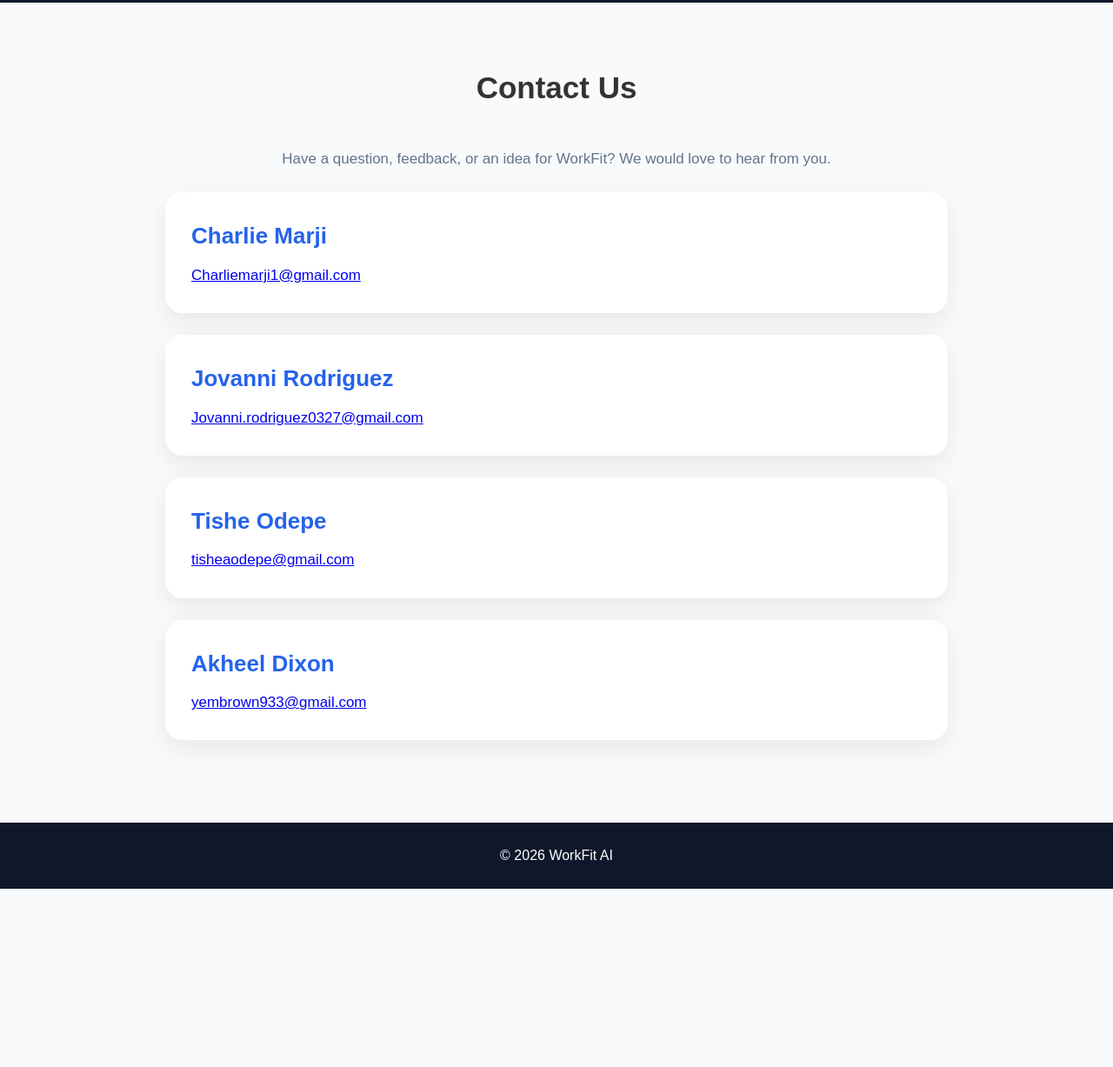
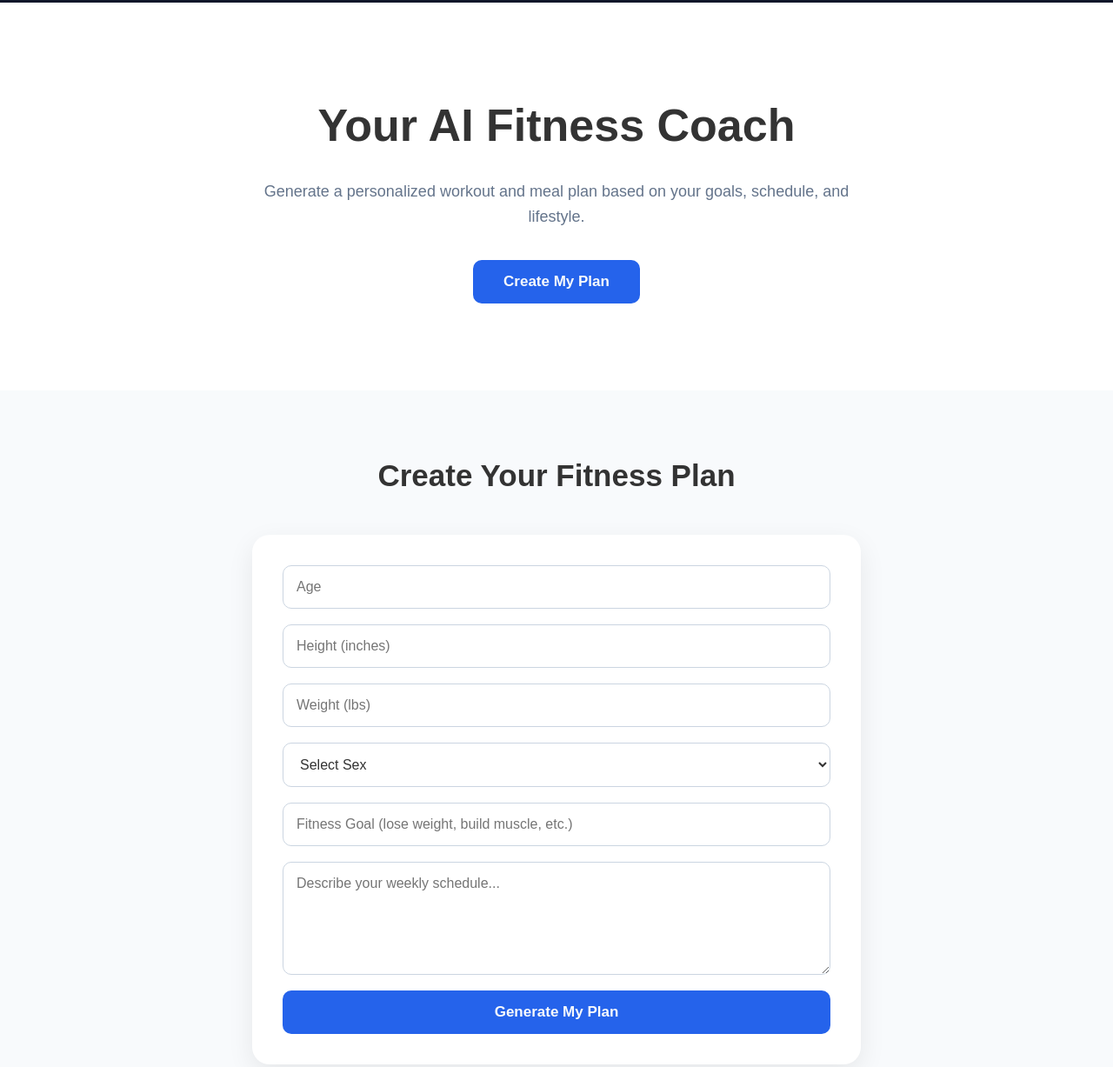
Before and after one commit to charliemarji1-web/WorkFit, a website: page index.html in a window 1280 px wide. Shown: the part 61-1288 px from the top of the page at 87% size. Before the commit the page ends 1083 px from the top, so only its background shows below. Drawn offline with Linux system fonts and the light colour scheme.

Commit message:
Update index.html

```diff
--- a/index.html
+++ b/index.html
@@ -5,7 +5,7 @@
     <meta charset="UTF-8">
     <meta name="viewport" content="width=device-width, initial-scale=1.0">
 
-    <title>Contact - WorkFit AI Planner</title>
+    <title>WorkFit AI Planner</title>
 
     <link rel="stylesheet" href="style.css">
 </head>
@@ -31,6 +31,7 @@
             <button
                 id="darkModeBtn"
                 class="theme-toggle"
+                type="button"
                 aria-label="Toggle dark mode"
             >
                 🌙
@@ -42,73 +43,148 @@
 </header>
 
 
-<section id="contact">
+<!-- HERO -->
+
+<section class="hero">
 
     <div class="container">
 
-        <h2>Contact Us</h2>
+        <h2>Your AI Fitness Coach</h2>
 
         <p>
-            Have a question, feedback, or an idea for WorkFit?
-            We would love to hear from you.
+            Generate a personalized workout and meal plan based on your goals,
+            schedule, and lifestyle.
         </p>
 
-
-        <div class="card">
-
-            <h2>Charlie Marji</h2>
-
-            <p>
-                <a href="mailto:Charliemarji1@gmail.com">
-                    Charliemarji1@gmail.com
-                </a>
-            </p>
+        <button id="scrollButton" type="button">
+            Create My Plan
+        </button>
 
     </div>
 
+</section>
 
-        <div class="card">
 
-            <h2>Jovanni Rodriguez</h2>
+<!-- PLANNER -->
 
-            <p>
-                <a href="mailto:Jovanni.rodriguez0327@gmail.com">
-                    Jovanni.rodriguez0327@gmail.com
-                </a>
-            </p>
+<section id="planner">
+
+    <div class="container">
+
+        <h2>Create Your Fitness Plan</h2>
+
+        <form id="planForm">
+
+            <input
+                id="age"
+                type="number"
+                placeholder="Age"
+                required
+            >
+
+            <input
+                id="height"
+                type="number"
+                placeholder="Height (inches)"
+                required
+            >
+
+            <input
+                id="weight"
+                type="number"
+                placeholder="Weight (lbs)"
+                required
+            >
+
+            <select id="sex" required>
+
+                <option value="">
+                    Select Sex
+                </option>
+
+                <option value="Male">
+                    Male
+                </option>
+
+                <option value="Female">
+                    Female
+                </option>
+
+            </select>
+
+            <input
+                id="goal"
+                type="text"
+                placeholder="Fitness Goal (lose weight, build muscle, etc.)"
+                required
+            >
+
+            <textarea
+                id="schedule"
+                placeholder="Describe your weekly schedule..."
+                required
+            ></textarea>
+
+            <button type="submit">
+                Generate My Plan
+            </button>
+
+        </form>
 
     </div>
 
+</section>
 
-        <div class="card">
 
-            <h2>Tishe Odepe</h2>
+<!-- AI RESULT -->
 
-            <p>
-                <a href="mailto:tisheaodepe@gmail.com">
-                    tisheaodepe@gmail.com
-                </a>
-            </p>
+<section id="result">
+
+    <div class="container">
+
+        <h2>Your AI Plan</h2>
+
+        <div id="output">
+            <p>Your personalized plan will appear here...</p>
+        </div>
 
     </div>
 
+</section>
 
-        <div class="card">
 
-            <h2>Akheel Dixon</h2>
+<!-- LOADING SCREEN -->
 
-            <p>
-                <a href="mailto:yembrown933@gmail.com">
-                    yembrown933@gmail.com
-                </a>
+<div id="loadingScreen" class="loading-screen">
+
+    <div class="loading-box">
+
+        <img
+            src="images/WorkFit%20Dark%20Logo.png"
+            alt="WorkFit AI"
+            class="loading-logo loading-logo-light"
+        >
+
+        <img
+            src="images/WorkFit%20White%20Logo.png"
+            alt="WorkFit AI"
+            class="loading-logo loading-logo-dark"
+        >
+
+        <div class="loader"></div>
+
+        <h2>Creating Your Plan</h2>
+
+        <p id="loadingText">
+            Building your personalized workout...
         </p>
 
     </div>
 
 </div>
 
-</section>
 
+<!-- FOOTER -->
 
 <footer>
 
```
Lines whose indentation alone changed are shown as unchanged.
